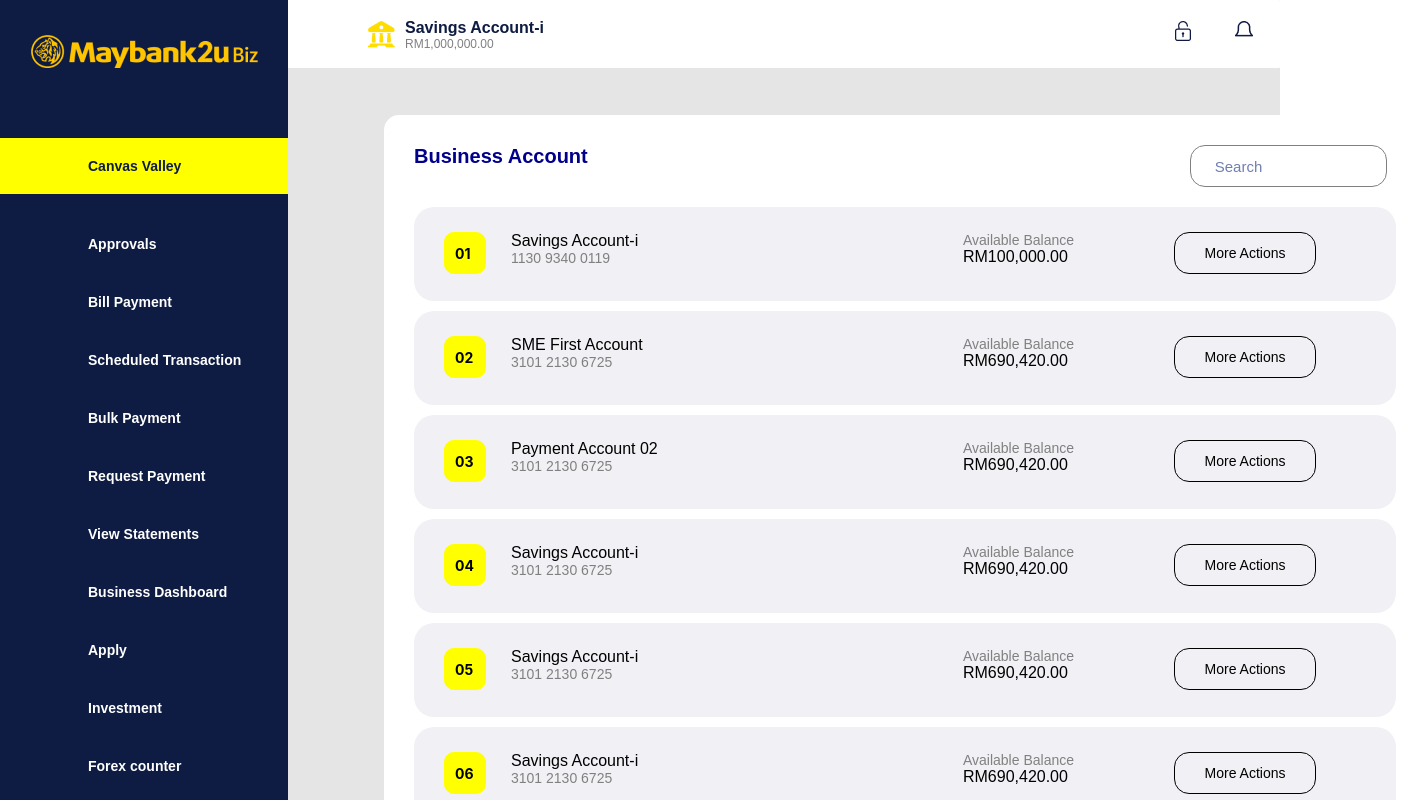
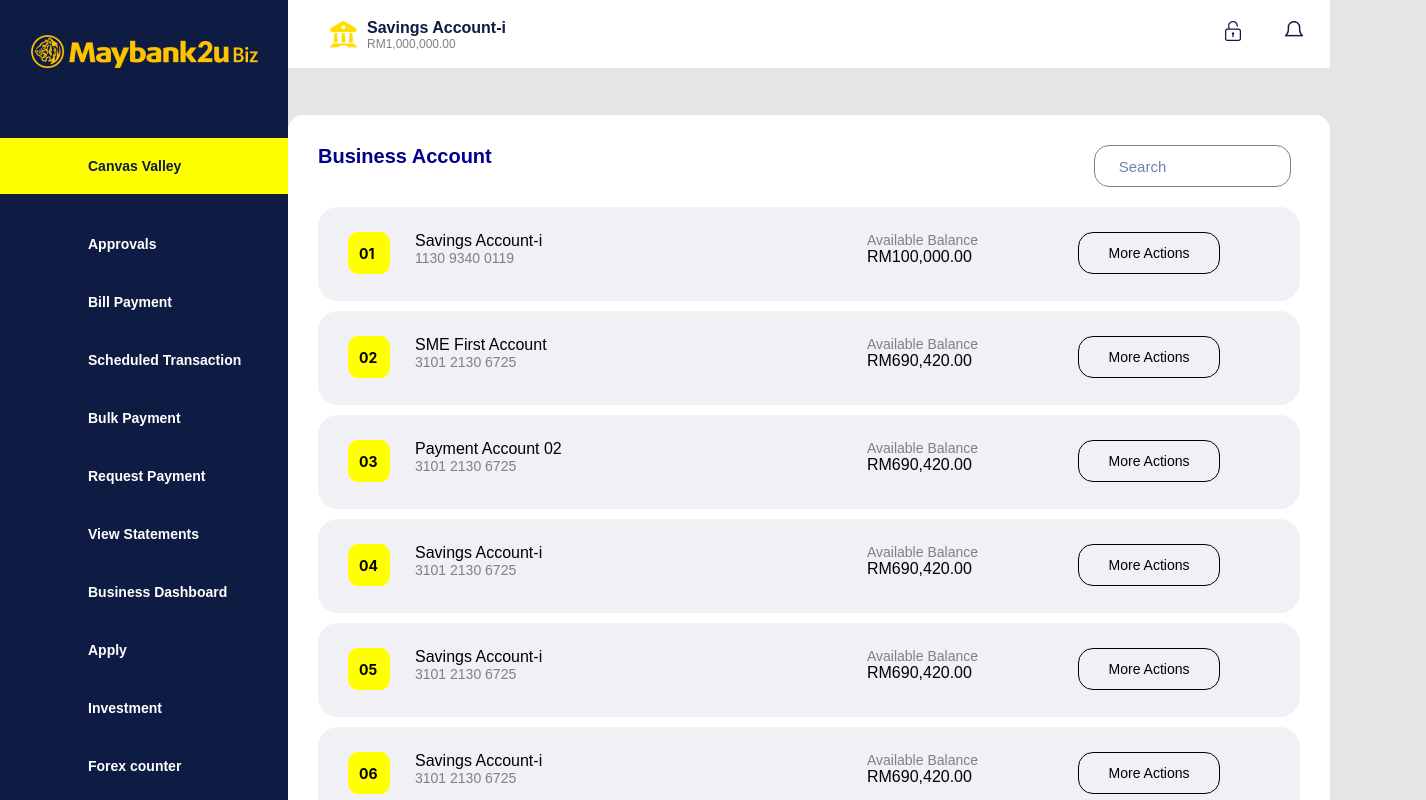
Before and after one commit to JulieAnneRose96/M2uBiz-Demo, a React (Create React App) app: page / in a window 1280 px wide. Shown: the top 800 px of the page, 1426 px wide, since content can reach past the window. Built offline with nearby package versions, Linux system fonts and the light colour scheme.

Commit message:
latest changes

```diff
--- a/src/App.css
+++ b/src/App.css
@@ -1,32 +1,26 @@
-.background{
-  background-color: #E5E5E5;
-  /* width: 1440px; */
-  height: 3500px;
-
+html {
+  background-color: #e5e5e5;
+}
+.SB-flex1 {
+  display: flex;
+  flex-direction: row;
 }
 
-.SB-flex1{
-  display: flex;
-  flex-direction: row;
-  position: absolute;
-}
-
-.SB-flex2{
+.SB-flex2 {
   display: flex;
   flex-direction: column;
+  width: 100%;
+  align-items: center;
   /* align-items: flex-end; */
-  margin-left: 40px;
+  /* margin-left: 40px; */
   margin-bottom: 47px;
 }
 
-.SB-flex3{
+.SB-flex3 {
   display: flex;
   flex-direction: column;
-position: absolute;
-left: 30%;
-top: 115px;}
-
-
+  margin-top: 47px;
+}
 
 @media (max-width: 375px) {
 .background {
@@ -34,8 +28,12 @@
 }
 
   .SB-flex1 {
-    background-color: green;
     display: flex;
     flex-direction: column;
   }
+
+  .SB-flex3{
+    margin:0;
+    border-radius: 0;
+  }
 }
--- a/src/App.js
+++ b/src/App.js
@@ -6,25 +6,16 @@
 
 function App() {
   return (
-    <>
-
-    <div className='background'>
-        <div className='SB-flex1'>
-          <SideBar />
-        </div>
-
-        <div  className='SB-flex2'>
-          <Header />
-            <div  className='SB-flex3'>
-              <BizAccs />
-              <FeaturedServices />
-            </div>
-
+    <div className="SB-flex1">
+    <SideBar />
+    <div className="SB-flex2">
+      <Header />
+      <div className="SB-flex3">
+        <BizAccs />
+        <FeaturedServices />
       </div>
-
     </div>
-
-    </>
+  </div>
   );
 }
 
--- a/src/styles/header.css
+++ b/src/styles/header.css
@@ -4,7 +4,9 @@
   /* justify-content: space-between;
 align-items: center; */
   /* width: 1152px; */
+  width: 100%;
   height: 68px;
+  justify-content: center;
   /* left: 288px; */
   background: #ffffff;
   border-radius: 1px;
@@ -13,9 +15,10 @@
 .h-subContainer {
   /* margin-top: 20px;
     margin-bottom: 18px; */
-  margin-left: 328px;
+  /* margin-left: 328px; */
+  margin-left: 42px;
   align-self: center;
-  width: 100vw;
+  width: 100%;
   display: flex;
   justify-content: space-between;
 }
@@ -79,7 +82,9 @@
     display: none;
   }
   .h-mainContainer {
-    display: none;
+    box-shadow: 0px 4px 10px rgba(146, 146, 210, 0.2);
+    border-radius: 1px;
+    margin-bottom: 8px;
   }
 
 }
--- a/src/styles/sideBar.css
+++ b/src/styles/sideBar.css
@@ -1,10 +1,12 @@
 .SB-mainContainer{
-display: flex;
-flex-direction: column;
-Width: 288px;
-Height: 1769px;
-background: #0E1B42;
-}
+    display: flex;
+    flex-direction: column;
+    Width: 288px;
+    Height: 100%;
+    /* position: fixed; */
+    background: #0E1B42;
+    z-index: 100;
+    }
 
 .SB-container{
 Width: 288px;
@@ -62,13 +64,21 @@
 @media (max-width: 375px) {
 
     .SB-mainContainer {
-        Width: 375px;
+        Width: 100%;
         Height: 70px;
     }
 
+    .SB-container{
+        width: 100%;
+    }
     .logo {
-        margin-top: 22px;
-        margin-left: 95px;
+
+        margin: 0;
+        display: flex;
+        width: 100%;
+        height: 100%;
+        justify-content: center;
+        align-items: center;
     }
 
    .SB-subContainer {
```
